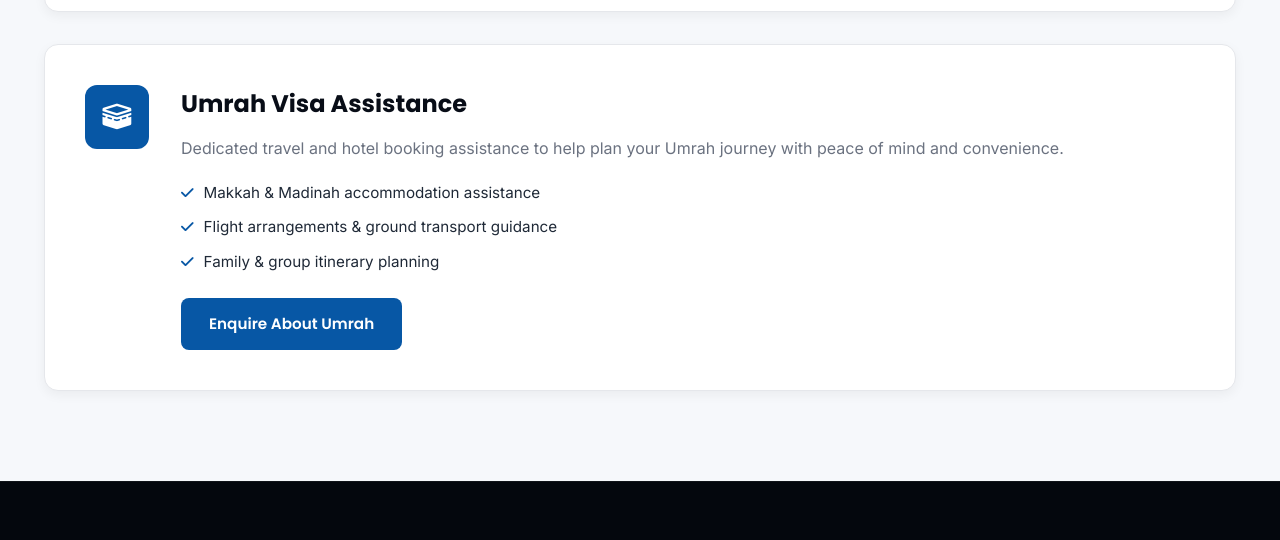
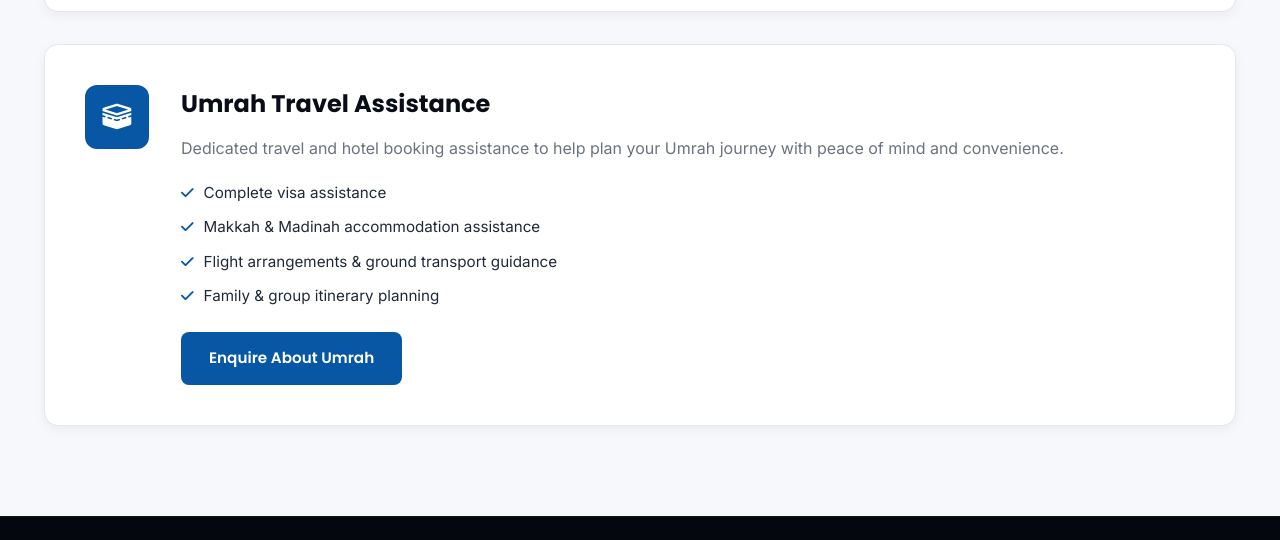
Before and after one commit to emaan-rehman/fly2world-travel-website, a plain HTML site: page pages/travel-services.html in a window 1280 px wide. Shown: the part 2104-2644 px from the top of the page. Drawn offline with Linux system fonts and the light colour scheme.

Commit message:
modified service card

```diff
--- a/pages/travel-services.html
+++ b/pages/travel-services.html
@@ -125,9 +125,10 @@
         <div class="service-detail-card" id="umrah">
           <div class="service-detail-icon"><i class="fa-solid fa-kaaba"></i></div>
           <div class="service-detail-content">
-            <h3>Umrah Visa Assistance</h3>
+            <h3>Umrah Travel Assistance</h3>
             <p>Dedicated travel and hotel booking assistance to help plan your Umrah journey with peace of mind and convenience.</p>
             <ul class="service-features">
+               <li><i class="fa-solid fa-check"></i> Complete visa assistance</li>
               <li><i class="fa-solid fa-check"></i> Makkah & Madinah accommodation assistance</li>
               <li><i class="fa-solid fa-check"></i> Flight arrangements & ground transport guidance</li>
               <li><i class="fa-solid fa-check"></i> Family & group itinerary planning</li>
```
